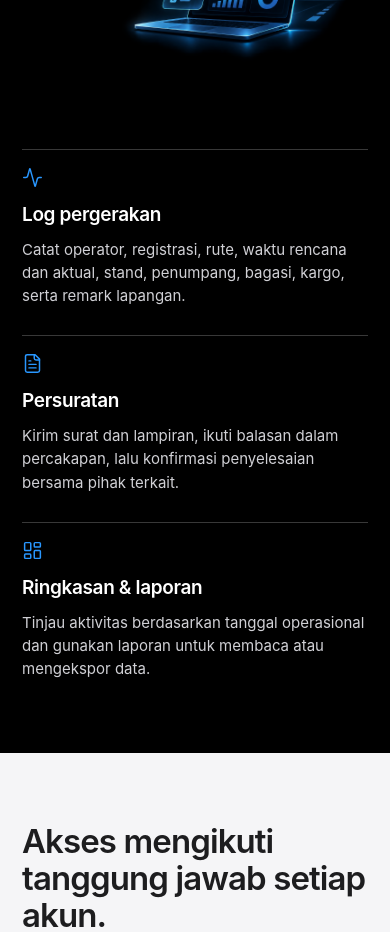
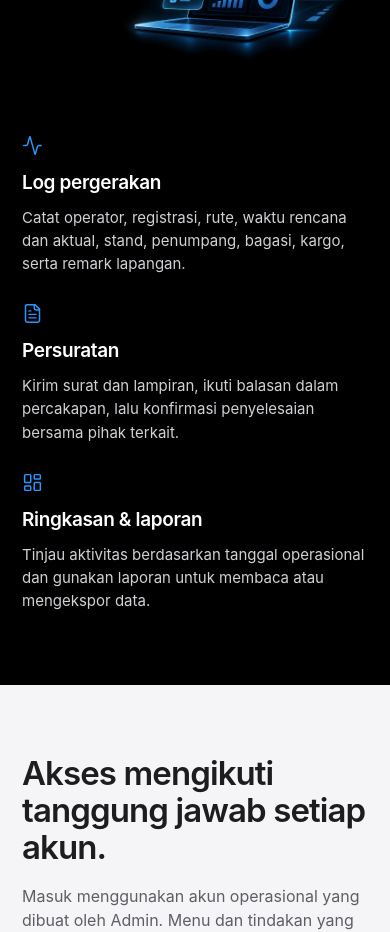
Before and after one commit to gentama07/edata-amc-apt-pranoto, a React (Vite) app: page / in a window 390 px wide. Shown: the part 1240-2172 px from the top of the page. Built offline with nearby package versions, Linux system fonts and the light colour scheme; no server answers.

Commit message:
Tighten workspace feature spacing and remove rules

```diff
--- a/src/styles.css
+++ b/src/styles.css
@@ -1183,11 +1183,11 @@ button, a, input, select, textarea { touch-action: manipulation; }
 .landing-feature-image { display: block; width: 100%; max-width: 540px; height: auto; justify-self: end; object-fit: contain; }
 .landing-motion-ready [data-reveal] { opacity: 0; transform: translateY(14px); transition: opacity .55s ease, transform .55s cubic-bezier(.2,.7,.2,1); }
 .landing-motion-ready [data-reveal].is-visible { opacity: 1; transform: translateY(0); }
-.landing-capability-list { display: grid; grid-template-columns: repeat(3, minmax(0, 1fr)); gap: 36px; margin-top: 58px; }
+.landing-capability-list { display: grid; grid-template-columns: repeat(3, minmax(0, 1fr)); gap: 36px; margin-top: 28px; }
 .landing-capability-list article:nth-child(2), .landing-role-list article:nth-child(2) { transition-delay: .08s; }
 .landing-capability-list article:nth-child(3), .landing-role-list article:nth-child(3) { transition-delay: .16s; }
 .landing-role-list article:nth-child(4) { transition-delay: .24s; }
-.landing-capability-list article { padding-top: 22px; border-top: 1px solid rgba(255,255,255,.22); }
+.landing-capability-list article { padding-top: 0; }
 .landing-capability-list article > svg { color: #2997ff; }
 .landing-capability-list h3 { margin: 20px 0 9px; font-size: 19px; font-weight: 600; letter-spacing: -.35px; }
 .landing-capability-list p { max-width: 360px; margin: 0; color: #d0d0d5; font-size: 15px; line-height: 1.55; }
@@ -1251,8 +1251,8 @@ button, a, input, select, textarea { touch-action: manipulation; }
   .landing-capabilities h2, .landing-access h2 { font-size: 33px; }
   .landing-section-top { grid-template-columns: minmax(0, 1fr); gap: 26px; }
   .landing-feature-image { width: min(100%, 460px); justify-self: center; }
-  .landing-capability-list { grid-template-columns: minmax(0, 1fr); gap: 28px; margin-top: 38px; }
-  .landing-capability-list article { padding-top: 17px; }
+  .landing-capability-list { grid-template-columns: minmax(0, 1fr); gap: 28px; margin-top: 24px; }
+  .landing-capability-list article { padding-top: 0; }
   .landing-capability-list h3 { margin-top: 13px; }
   .landing-access-inner { grid-template-columns: minmax(0, 1fr); gap: 38px; padding: 70px 22px 76px; }
   .landing-footer { align-items: flex-start; flex-direction: column; gap: 15px; padding: 24px 22px; }
```
